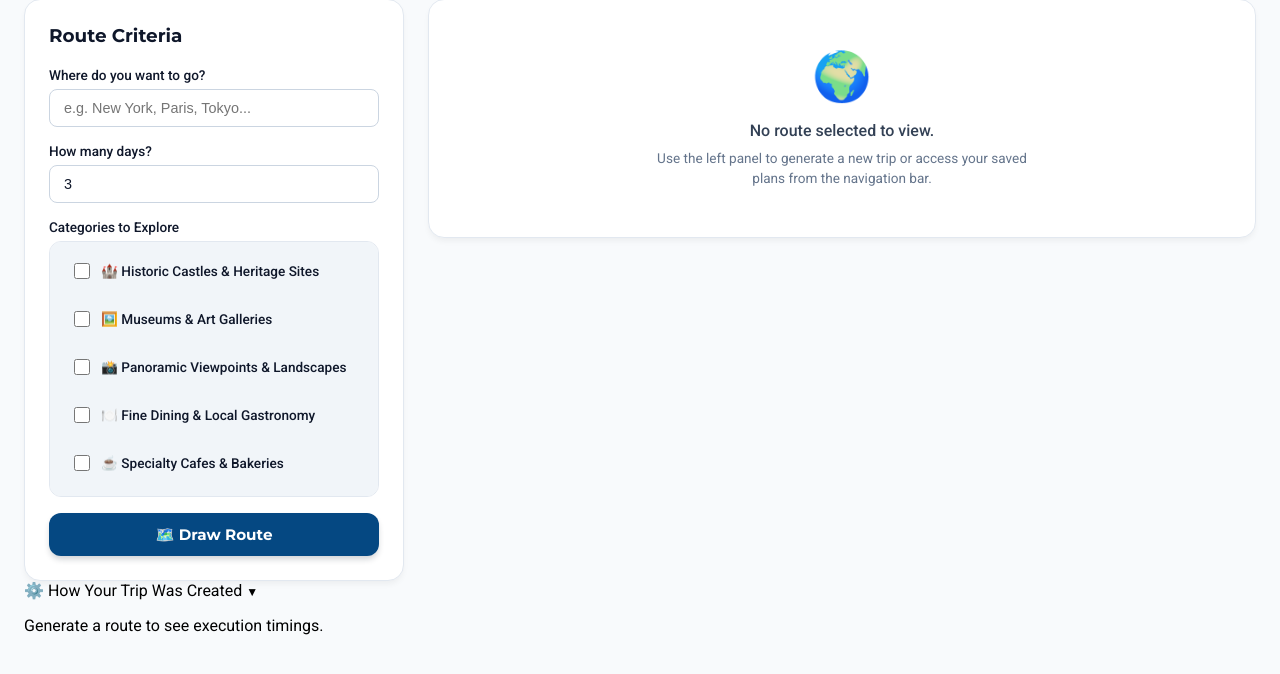
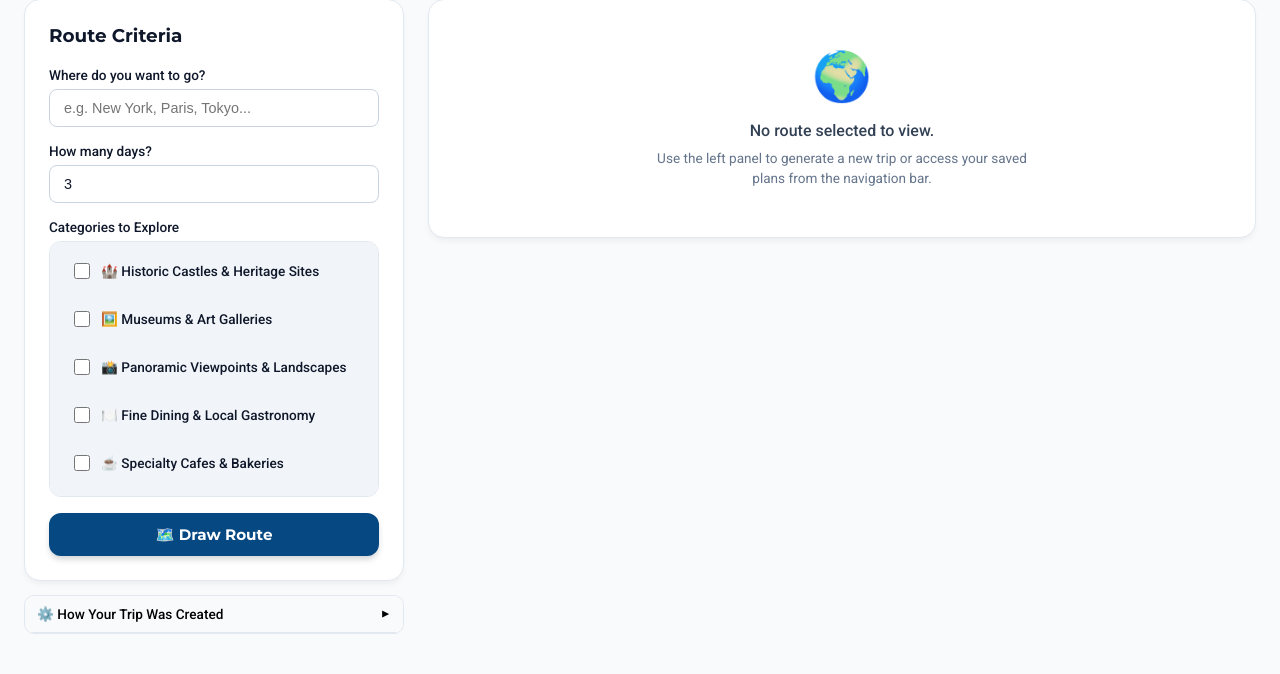
Before and after one commit to meleknurb/agentic-trip-planner, a Flask app: page /dashboard in a window 1280 px wide. Shown: the part 84-758 px from the top of the page. Run offline with Flask 3, Linux system fonts and the light colour scheme; the visitor is signed in with stand-in values (Sample User, id 1); data that the repository does not hold is empty; some libraries are stand-ins or nearby versions.

Commit message:
style(dashboard): add clean styling for execution trace panel

```diff
--- a/static/css/dashboard.css
+++ b/static/css/dashboard.css
@@ -773,3 +773,101 @@ body {
 .downvote-btn{
     background:transparent;
 }
+
+/* Trace Panel Styles */
+.trace-panel {
+    margin-top: 14px;
+    border: 1px solid #e2e8f0;
+    border-radius: 10px;
+    background: #ffffff;
+    overflow: hidden;
+}
+
+.trace-header {
+    padding: 10px 12px;
+    font-size: 0.85rem;
+    font-weight: 500;
+    border-bottom: 1px solid #e2e8f0;
+    display: flex;
+    justify-content: space-between;
+    align-items: center;
+    cursor: pointer;
+    background: #f8fafc;
+    user-select: none;
+}
+
+.trace-header:hover {
+    background: #f1f5f9;
+}
+
+.trace-body {
+    max-height: 400px;
+    overflow: hidden;
+    transition: max-height 0.3s ease-out;
+}
+
+.trace-body.collapsed {
+    max-height: 0;
+    overflow: hidden;
+    transition: max-height 0.3s ease-out;
+}
+
+.generation-empty-state {
+    padding: 12px;
+    font-size: 0.8rem;
+    color: #64748b;
+    margin: 0;
+}
+
+.generation-trace-item {
+    display: flex;
+    align-items: center;
+    padding: 10px 12px;
+    border-bottom: 1px solid #f1f5f9;
+    font-size: 0.8rem;
+    gap: 10px;
+}
+
+.generation-trace-item:last-child {
+    border-bottom: none;
+}
+
+.generation-trace-icon {
+    font-size: 1.1rem;
+    display: flex;
+    align-items: center;
+    justify-content: center;
+    min-width: 24px;
+}
+
+.generation-trace-info {
+    flex: 1;
+}
+
+.generation-trace-title {
+    font-weight: 500;
+    color: #1e293b;
+}
+
+.generation-trace-description {
+    font-size: 0.75rem;
+    color: #64748b;
+    margin-top: 2px;
+}
+
+.generation-trace-duration {
+    color: #475569;
+    font-variant-numeric: tabular-nums;
+    font-weight: 500;
+    white-space: nowrap;
+}
+
+.generation-total-time, .trace-total {
+    padding: 10px 12px;
+    border-top: 1px solid #e2e8f0;
+    font-size: 0.8rem;
+    background: #f8fafc;
+    display: flex;
+    justify-content: space-between;
+    align-items: center;
+}
```
